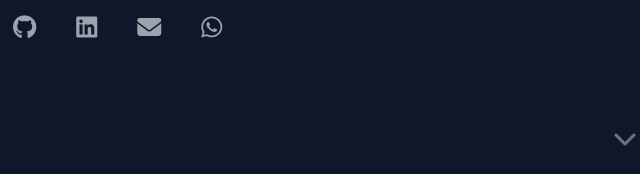
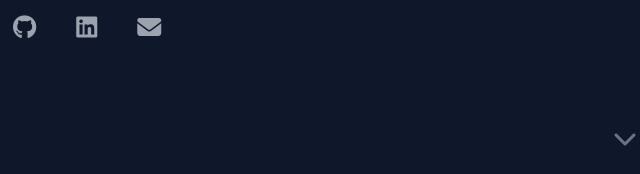
Before and after one commit to hifasahamath/hifas, a plain HTML site: page index.html in a window 1280 px wide. Shown: the part 603-777 px from the top of the page, 27-667 px from the left. Drawn offline with nearby package versions, Linux system fonts and the light colour scheme.

Commit message:
removed link
Co-Authored-By: hifas-sec <310031269+hifas-sec@users.noreply.github.com>

```diff
--- a/index.html
+++ b/index.html
@@ -151,7 +151,6 @@
                         <a href="https://github.com/hifasahamath" target="_blank" class="hover:text-white transition-colors text-2xl p-2"><i class="fab fa-github"></i></a>
                         <a href="https://www.linkedin.com/in/hifasahamath/" target="_blank" class="hover:text-blue-400 transition-colors text-2xl p-2"><i class="fab fa-linkedin"></i></a>
                         <a href="mailto:hifasahamath@gmail.com" class="hover:text-blue-300 transition-colors text-2xl p-2"><i class="fas fa-envelope"></i></a>
-                        <a href="https://wa.me/94775605161" target="_blank" class="hover:text-green-400 transition-colors text-2xl p-2"><i class="fab fa-whatsapp"></i></a>
                     </div>
                 </div>
 
```
